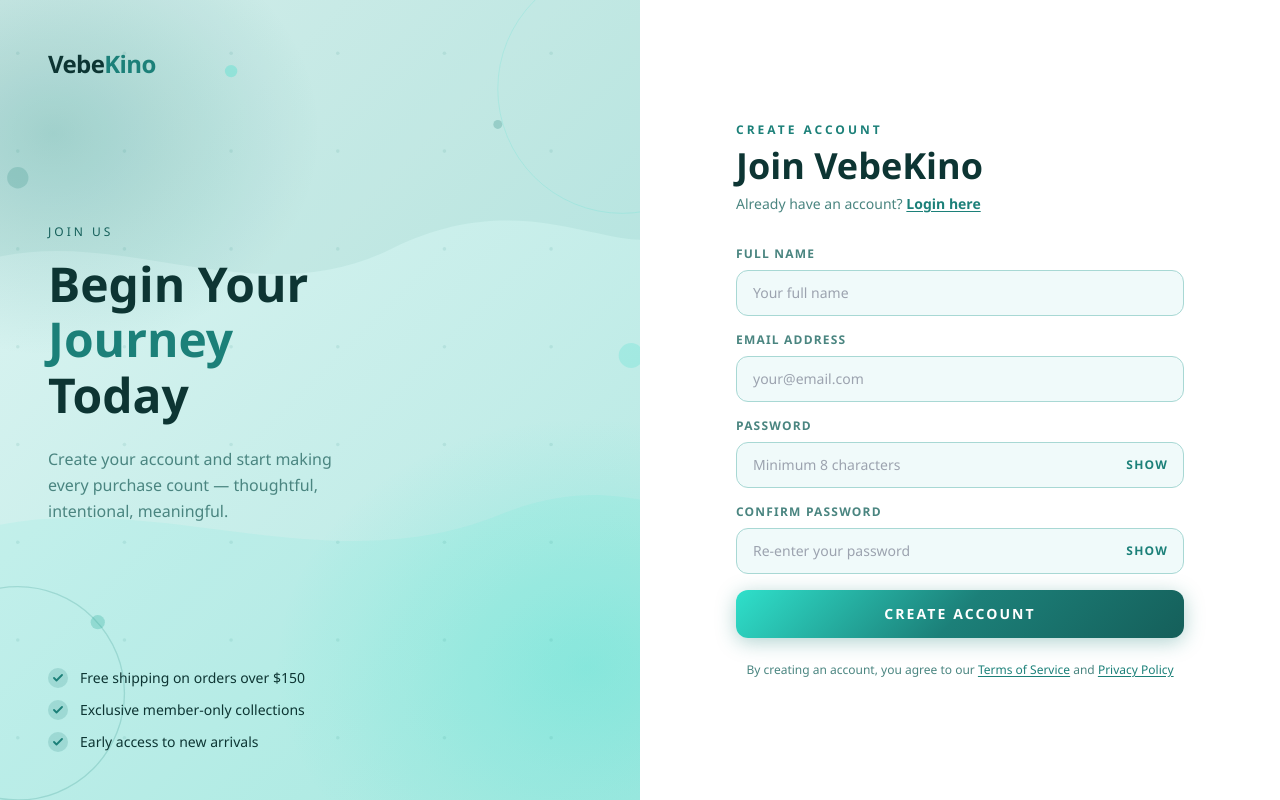
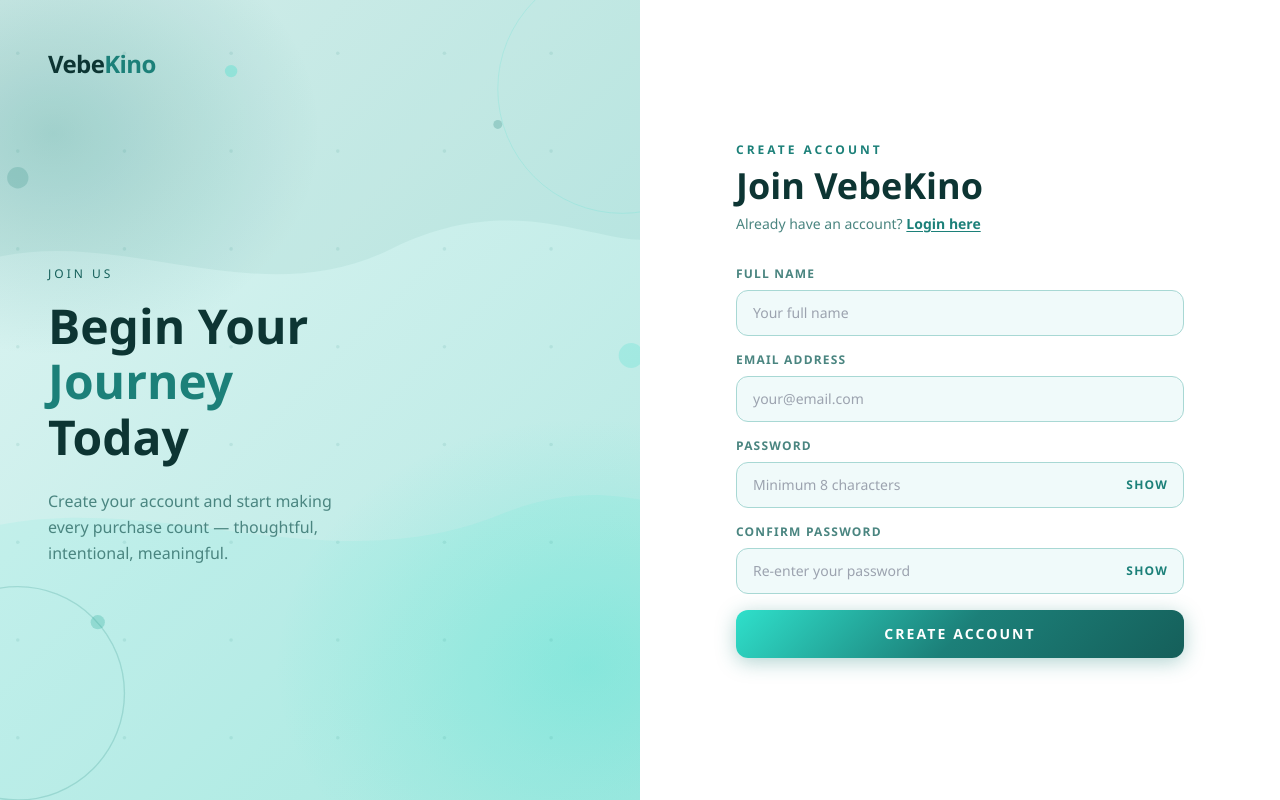
Before and after one commit to didarulshahriar37/VebeKino, a React (Vite) app in the folder frontend/: page /auth/register in a window 1280 px wide. Built offline with nearby package versions, Linux system fonts and the light colour scheme.

Commit message:
updated login, register and navbar

```diff
--- a/frontend/src/components/Shared/Navbar/Navbar.jsx
+++ b/frontend/src/components/Shared/Navbar/Navbar.jsx
@@ -58,7 +58,7 @@
             <Link to={"/auth/login"} className="flex items-center space-x-1.5 lg:space-x-2 px-3 lg:px-4 py-1.5 lg:py-2 text-xs lg:text-sm font-medium text-gray-800 border border-[#2fe0cb] rounded-md hover:bg-gray-100 transition-all hover:shadow-md">
               <span className='font-semibold'>Sign in</span>
             </Link>
-            <Link to={"/auth/register"} className="px-4 lg:px-6 py-1.5 lg:py-2 text-xs lg:text-sm font-medium bg-gradient-to-r from-[#2fe0cb] to-[#1c8079] text-black font-semibold rounded-md hover:bg-gray-800 transition-all shadow-sm hover:shadow-lg transform hover:scale-105">
+            <Link to={"/auth/register"} className="px-4 lg:px-6 py-1.5 lg:py-2 text-xs lg:text-sm bg-gradient-to-r from-[#2fe0cb] to-[#1c8079] text-black font-semibold rounded-md hover:bg-gray-800 transition-all shadow-sm hover:shadow-lg transform hover:scale-105">
               Sign up
             </Link>
             <Link to={"/"}><ShoppingCart /></Link>
--- a/frontend/src/pages/LoginPage.jsx
+++ b/frontend/src/pages/LoginPage.jsx
@@ -1,5 +1,5 @@
 import { useState } from "react";
-import { Link, useNavigate } from "react-router-dom";
+import { Link, useNavigate } from "react-router";
 
 // Brand colors matching VebeKino homepage
 const C = {
@@ -105,7 +105,7 @@
         </div>
 
         {/* Center content */}
-        <div className="relative z-10">
+        <div className="relative z-10 flex-1 flex flex-col justify-center">
           <p className="text-xs tracking-[0.25em] uppercase mb-4 font-medium" style={{ color: C.primaryDark }}>
             Welcome Back
           </p>
@@ -119,20 +119,6 @@
           <p className="text-base leading-relaxed" style={{ color: C.textMuted, maxWidth: "300px" }}>
             Because not everything you want, you need. Sign in and make every purchase mean something.
           </p>
-        </div>
-
-        {/* Stats */}
-        <div className="relative z-10 flex gap-10">
-          {[
-            { label: "Happy Users", value: "50K+" },
-            { label: "Products", value: "500+" },
-            { label: "Rating", value: "4.9★" },
-          ].map((stat) => (
-            <div key={stat.label}>
-              <p className="text-2xl font-bold" style={{ color: C.primary }}>{stat.value}</p>
-              <p className="text-xs tracking-widest uppercase mt-0.5" style={{ color: C.textMuted }}>{stat.label}</p>
-            </div>
-          ))}
         </div>
       </div>
 
@@ -156,7 +142,7 @@
             </h1>
             <p className="text-sm" style={{ color: C.textMuted }}>
               Don't have an account?{" "}
-              <Link to="/register" className="font-semibold underline underline-offset-2" style={{ color: C.primary }}>
+              <Link to="/auth/register" className="font-semibold underline underline-offset-2" style={{ color: C.primary }}>
                 Register here
               </Link>
             </p>
@@ -308,8 +294,8 @@
           </div>
 
           {/* Social */}
-          <div className="grid grid-cols-2 gap-3">
-            {["Continue with Google", "Continue with Apple"].map((label) => (
+          <div className="grid grid-cols-1 gap-3">
+            {["Continue with Google"].map((label) => (
               <button
                 key={label}
                 type="button"
@@ -331,14 +317,6 @@
               </button>
             ))}
           </div>
-
-          {/* Footer */}
-          <p className="text-center text-xs mt-8" style={{ color: C.textMuted }}>
-            By signing in, you agree to our{" "}
-            <Link to="/terms" className="underline underline-offset-2 font-medium" style={{ color: C.primary }}>Terms</Link>
-            {" "}&{" "}
-            <Link to="/privacy" className="underline underline-offset-2 font-medium" style={{ color: C.primary }}>Privacy Policy</Link>
-          </p>
         </div>
       </div>
     </div>
--- a/frontend/src/pages/RegisterPage.jsx
+++ b/frontend/src/pages/RegisterPage.jsx
@@ -1,5 +1,5 @@
 import { useState } from "react";
-import { Link, useNavigate } from "react-router-dom";
+import { Link, useNavigate } from "react-router";
 
 // Brand colors matching VebeKino homepage
 const C = {
@@ -148,7 +148,7 @@
         </div>
 
         {/* Center content */}
-        <div className="relative z-10">
+        <div className="relative z-10 flex-1 flex flex-col justify-center">
           <p className="text-xs tracking-[0.25em] uppercase mb-4 font-medium" style={{ color: C.primaryDark }}>
             Join Us
           </p>
@@ -162,27 +162,6 @@
           <p className="text-base leading-relaxed" style={{ color: C.textMuted, maxWidth: "300px" }}>
             Create your account and start making every purchase count — thoughtful, intentional, meaningful.
           </p>
-        </div>
-
-        {/* Perks */}
-        <div className="relative z-10 space-y-3">
-          {[
-            "Free shipping on orders over $150",
-            "Exclusive member-only collections",
-            "Early access to new arrivals",
-          ].map((perk) => (
-            <div key={perk} className="flex items-center gap-3">
-              <div
-                className="w-5 h-5 rounded-full flex items-center justify-center flex-shrink-0"
-                style={{ backgroundColor: "rgba(28,128,121,0.18)" }}
-              >
-                <svg width="10" height="8" viewBox="0 0 10 8" fill="none">
-                  <path d="M1 4L3.5 6.5L9 1" stroke={C.primary} strokeWidth="1.8" strokeLinecap="round" strokeLinejoin="round" />
-                </svg>
-              </div>
-              <p className="text-sm font-medium" style={{ color: C.text }}>{perk}</p>
-            </div>
-          ))}
         </div>
       </div>
 
@@ -206,7 +185,7 @@
             </h1>
             <p className="text-sm" style={{ color: C.textMuted }}>
               Already have an account?{" "}
-              <Link to="/login" className="font-semibold underline underline-offset-2" style={{ color: C.primary }}>
+              <Link to="/auth/login" className="font-semibold underline underline-offset-2" style={{ color: C.primary }}>
                 Login here
               </Link>
             </p>
@@ -389,14 +368,6 @@
               )}
             </button>
           </form>
-
-          {/* Terms */}
-          <p className="text-center text-xs mt-6" style={{ color: C.textMuted }}>
-            By creating an account, you agree to our{" "}
-            <Link to="/terms" className="underline underline-offset-2 font-medium" style={{ color: C.primary }}>Terms of Service</Link>
-            {" "}and{" "}
-            <Link to="/privacy" className="underline underline-offset-2 font-medium" style={{ color: C.primary }}>Privacy Policy</Link>
-          </p>
         </div>
       </div>
     </div>
```
